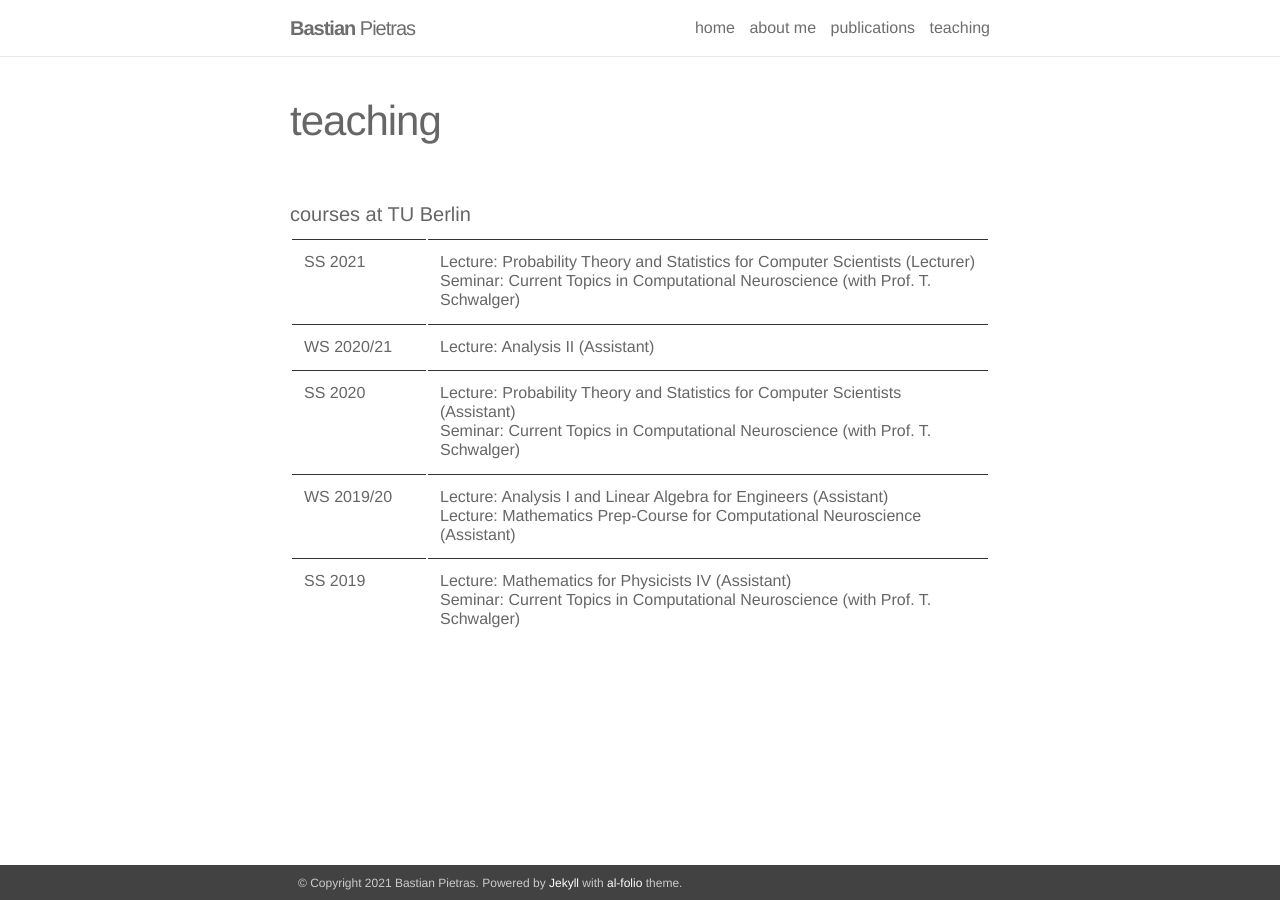
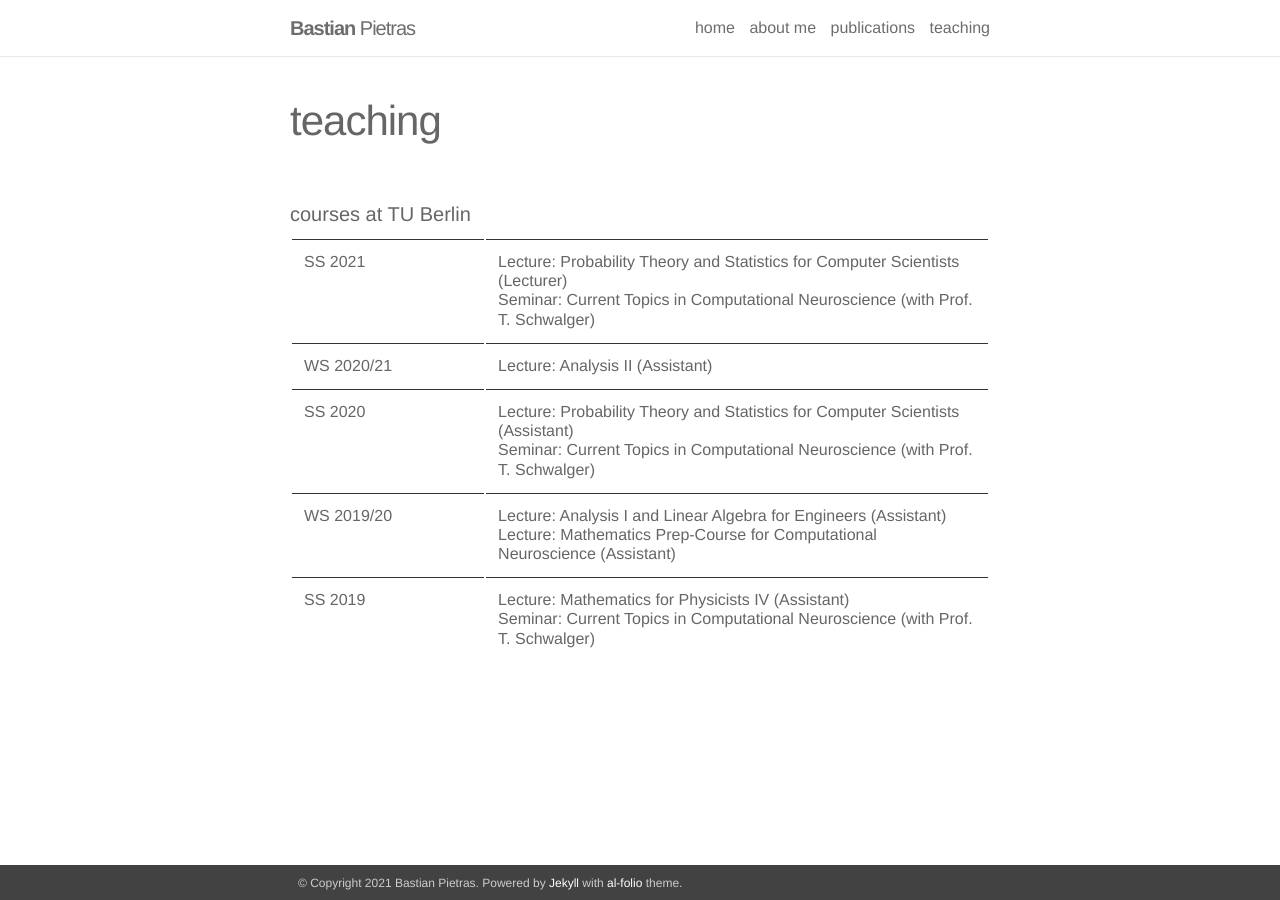
Before and after one commit to BastianPietras/bastianpietras.github.io, a Jekyll site: the page built from _pages/teaching.md, in a window 1280 px wide. Built offline with Jekyll 4.4.1, drawn with Linux system fonts in a browser that asks for light colours.

Commit message:
Update teaching.md

```diff
--- a/_pages/teaching.md
+++ b/_pages/teaching.md
@@ -7,8 +7,8 @@ title: teaching
 
 <table class="tg">
   <tr>
-    <td style="width:110px"> SS 2021  </td>
-    <td>Lecture: Probability Theory and Statistics for Computer Scientists (Lecturer)
+    <td style="width:100px"> SS 2021  </td>
+    <td style="width:300px">Lecture: Probability Theory and Statistics for Computer Scientists (Lecturer)
     <br>Seminar: Current Topics in Computational Neuroscience (with Prof. T. Schwalger)</td>
   </tr>
 
```
